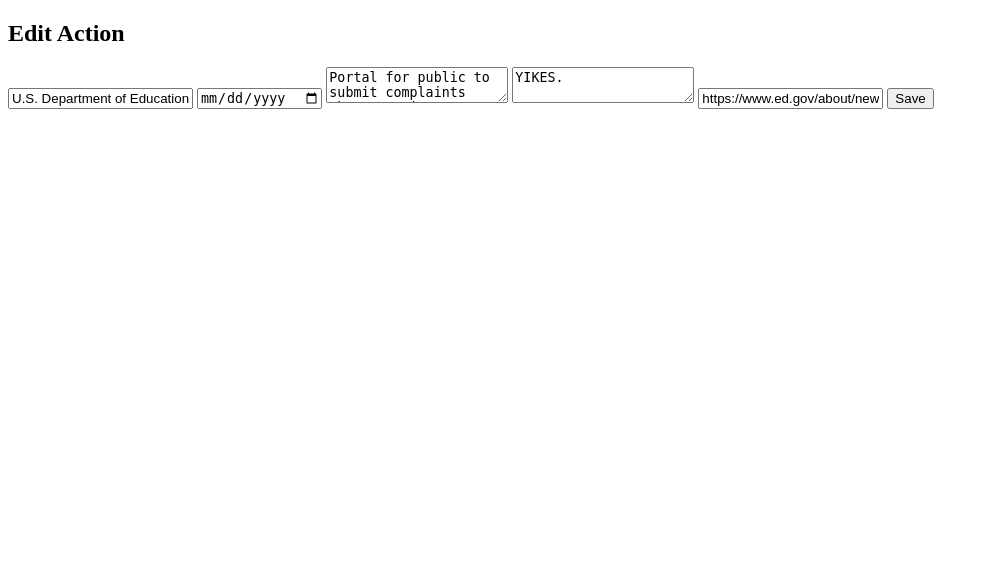
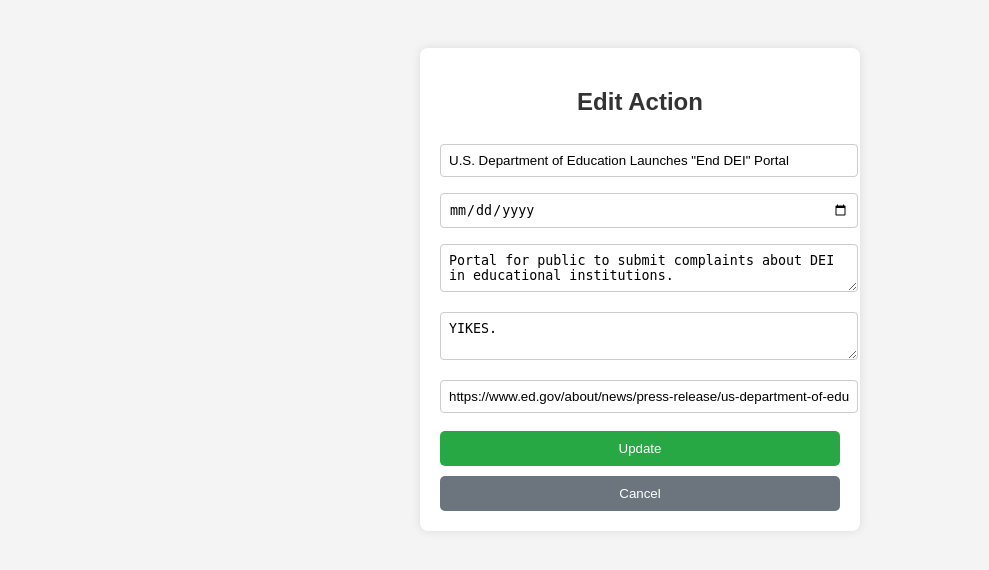
Before and after one commit to fuminhsiao/ucea-executive-tracker, a Django app: page /edit_action/1/ in a window 1280 px wide. Shown: the top 570 px of the page, without its empty margins (0-989 px from the left). Run offline with Django 5.2, Linux system fonts and the light colour scheme; a user stored in the database is signed in; data comes from the database, SQL or seed files in the repository.

Commit message:
Edit frontend

```diff
--- a/action/templates/edit_action.html
+++ b/action/templates/edit_action.html
@@ -2,10 +2,63 @@
 <html lang="en">
 <head>
     <meta charset="UTF-8">
+    <meta name="viewport" content="width=device-width, initial-scale=1.0">
     <title>Edit Action</title>
+    <style>
+        body {
+            font-family: Arial, sans-serif;
+            background-color: #f4f4f4;
+            text-align: center;
+            padding: 20px;
+        }
+        .container {
+            max-width: 400px;
+            background: white;
+            padding: 20px;
+            border-radius: 8px;
+            box-shadow: 0px 0px 10px rgba(0, 0, 0, 0.1);
+            margin: 20px auto;
+        }
+        h2 {
+            color: #333;
+        }
+        input, textarea {
+            width: 100%;
+            padding: 8px;
+            margin: 8px 0;
+            border: 1px solid #ccc;
+            border-radius: 4px;
+        }
+        button {
+            width: 100%;
+            padding: 10px;
+            border: none;
+            border-radius: 5px;
+            cursor: pointer;
+            margin-top: 10px;
+        }
+        .btn-primary {
+            background-color: #28a745;
+            color: white;
+        }
+        .btn-secondary {
+            background-color: #6c757d;
+            color: white;
+        }
+        .error {
+            color: red;
+        }
+    </style>
 </head>
 <body>
+
+    <div class="container">
         <h2>Edit Action</h2>
+
+        {% if error %}
+            <p class="error">{{ error }}</p>
+        {% endif %}
+
         <form method="post">
             {% csrf_token %}
             <input type="text" name="name_of_action" value="{{ action.name_of_action }}" required>
@@ -13,8 +66,11 @@
             <textarea name="description">{{ action.description }}</textarea>
             <textarea name="meaning">{{ action.meaning }}</textarea>
             <input type="text" name="source" value="{{ action.source }}">
-        <button type="submit">Save</button>
+
+            <button type="submit" class="btn-primary">Update</button>
+            <a href="{% url 'action_list' %}"><button type="button" class="btn-secondary">Cancel</button></a>
         </form>
+    </div>
 
 </body>
 </html>
```
Also changed, not shown: action/templates/add_action.html (+62 -21 lines). Lines whose indentation alone changed are shown as unchanged.
